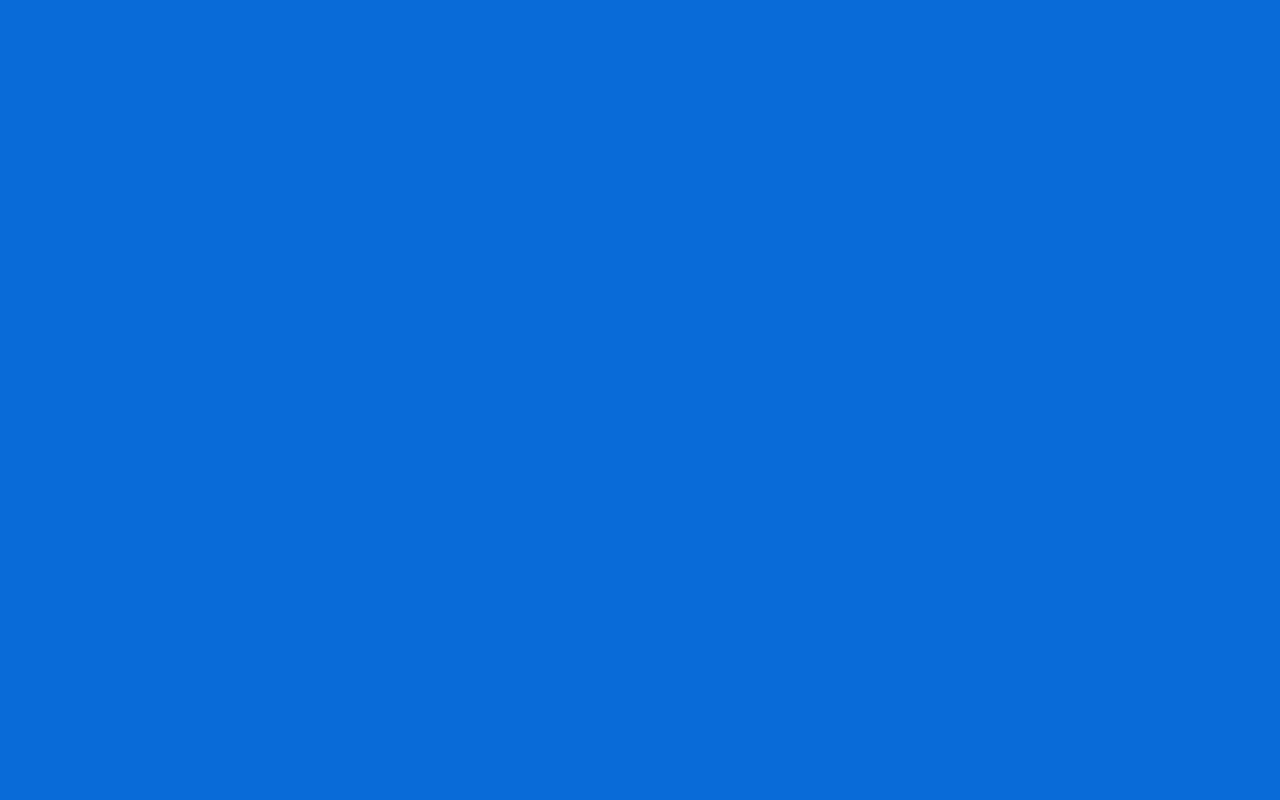
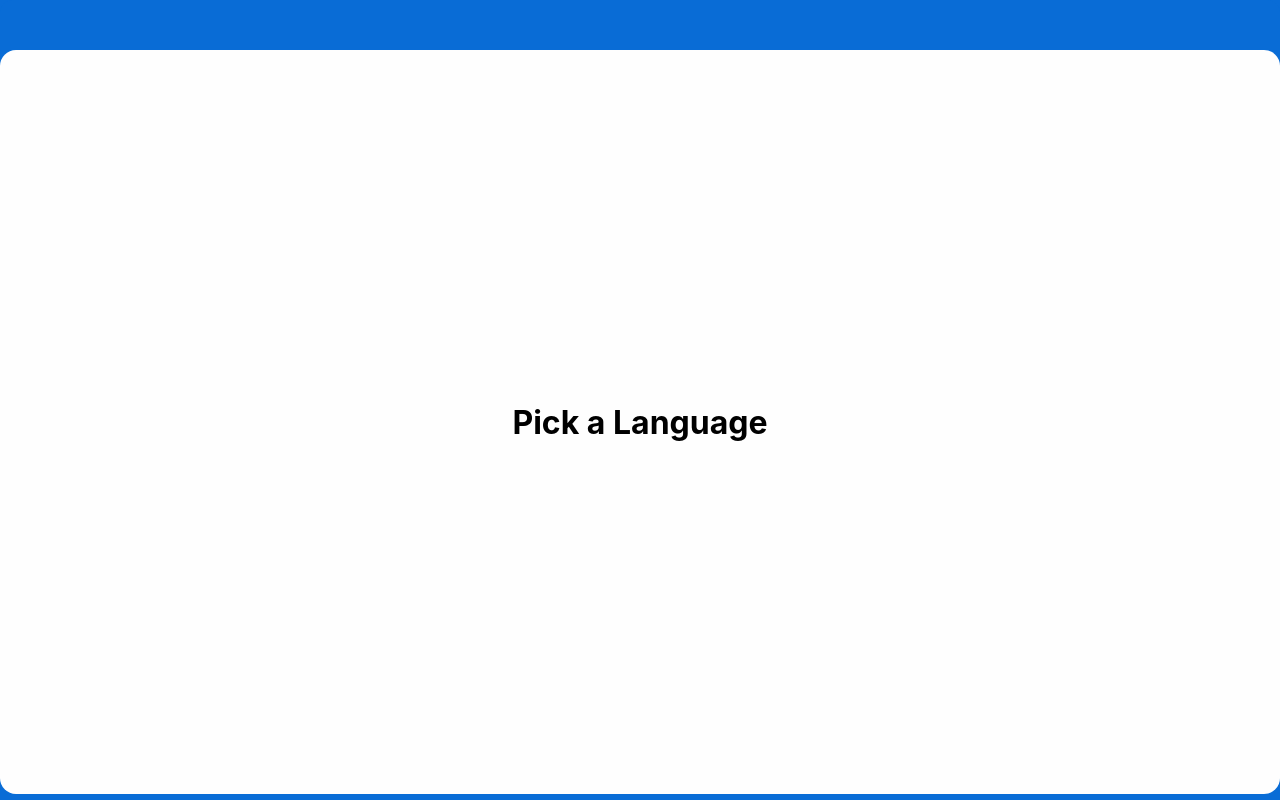
Before and after one commit to mrandrewjbaker/yazik-app, a React (Create React App) app: page /pick in a window 1280 px wide. Before the commit this address had no page. Built offline with nearby package versions, Linux system fonts and the light colour scheme.

Commit message:
Recreate pickalang

```diff
--- a/src/App.tsx
+++ b/src/App.tsx
@@ -4,19 +4,20 @@ import './App.scss';
 import { NavBar } from './components/NavBar/NavBar';
 import { RouterContainer } from './components/RouterContainer/RouterContainer';
 import { MainViewFrame } from './components/MainViewFrame/MainViewFrame';
-// import { PickALanguage } from './views/pickALanguage/PickALanguage';
+import { PickALanguage } from './views/pickALanguage/PickALanguage';
 
 function App() {
   return (
     <div className="App">
       <NavBar />
-      <BrowserRouter>
-        <Routes>
-          {/* <Route index element={<PickALanguage />} /> */}
+      <RouterContainer>
+        <BrowserRouter>
+          <Routes>
+            <Route path="/pick" element={<PickALanguage />} />
 
-        </Routes>
-      </BrowserRouter>
-
+          </Routes>
+        </BrowserRouter>
+      </RouterContainer>
     </div>
   );
 }
--- /dev/null
+++ b/src/views/pickALanguage/PickALanguage.tsx
@@ -0,0 +1,7 @@
+export const PickALanguage = () => {
+  return (
+    <div>
+      <h1>Pick a Language</h1>
+    </div>
+  )
+}
```
